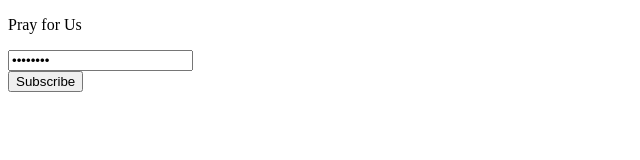
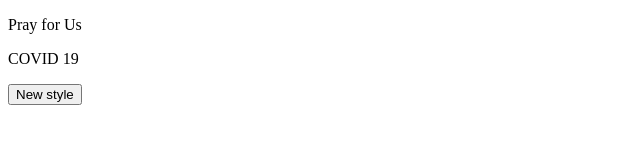
Before and after one commit to saikat-skt/practice-web, a plain HTML site: page index.html in a window 1280 px wide. Shown: the whole page, without its empty margins (0-640 px from the left). Drawn offline with Linux system fonts and the light colour scheme.

Commit message:
here the code

```diff
--- a/index.html
+++ b/index.html
@@ -7,10 +7,8 @@
 </head>
 <body>
   <p>Pray for Us</p>
-
-   <input type="password" value="password" name="password">
-   <br>
-   <button>Subscribe</button>
+  <p>COVID 19</p>
+  <button>New style</button>
 
 </body>
 </html>
```
